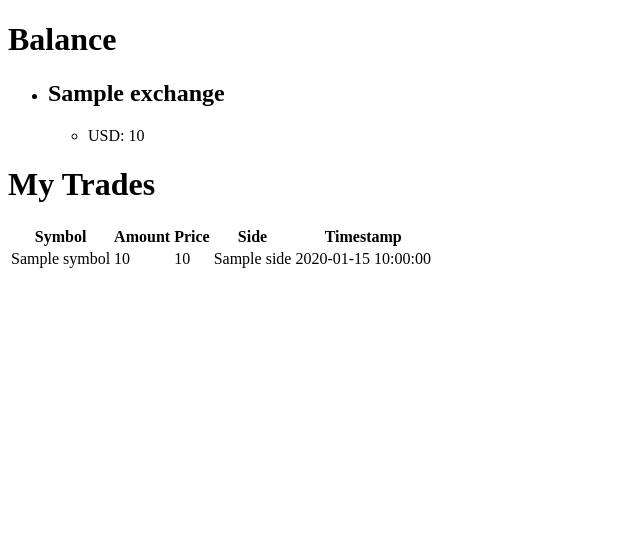
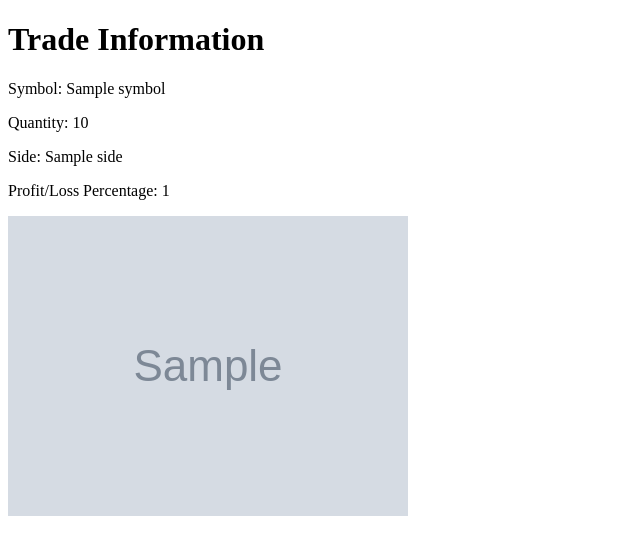
Before and after one commit to nanosystem2022/tradingbot--gpt, a Python web app: template templates/index.html in a window 1280 px wide. Shown: the top 555 px of the page, without its empty margins (0-640 px from the left). Run offline with Jinja, Linux system fonts and the light colour scheme; the template is opened without the code that fills it: most values are stand-ins (such as "Sample title", 1, 10 or a date in 2020); grey boxes marked "Sample" are stand-in pictures.

Commit message:
Update index.html

```diff
--- a/templates/index.html
+++ b/templates/index.html
@@ -1,42 +1,14 @@
 <!DOCTYPE html>
 <html>
 <head>
-    <title>Balance</title>
+    <title>Trade Information</title>
 </head>
 <body>
-    <h1>Balance</h1>
-    <ul>
-        {% for exchange, balance in balances.items() %}
-            <li>
-                <h2>{{ exchange }}</h2>
-                <ul>
-                    {% for currency, amount in balance.items() %}
-                        <li>{{ currency }}: {{ amount }}</li>
-                    {% endfor %}
-                </ul>
-            </li>
-        {% endfor %}
-    </ul>
-
-    <h1>My Trades</h1>
-    <table>
-        <tr>
-            <th>Symbol</th>
-            <th>Amount</th>
-            <th>Price</th>
-            <th>Side</th>
-            <th>Timestamp</th>
-        </tr>
-        {% for trade in trades %}
-        <tr>
-            <td>{{ trade.symbol }}</td>
-            <td>{{ trade.amount }}</td>
-            <td>{{ trade.price }}</td>
-            <td>{{ trade.side }}</td>
-            <td>{{ trade.timestamp }}</td>
-        </tr>
-        {% endfor %}
-    </table>
-
+    <h1>Trade Information</h1>
+    <p>Symbol: {{ symbol }}</p>
+    <p>Quantity: {{ quantity }}</p>
+    <p>Side: {{ side }}</p>
+    <p>Profit/Loss Percentage: {{ profit_loss_percentage }}</p>
+    <img src="{{ image_url }}" alt="Symbol Image">
 </body>
 </html>
```
